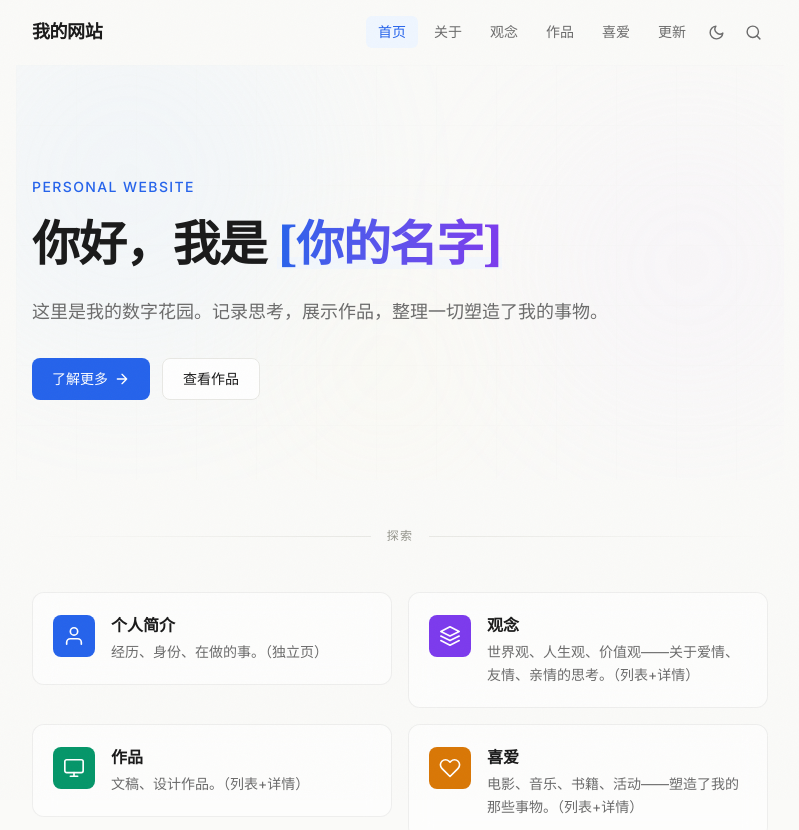
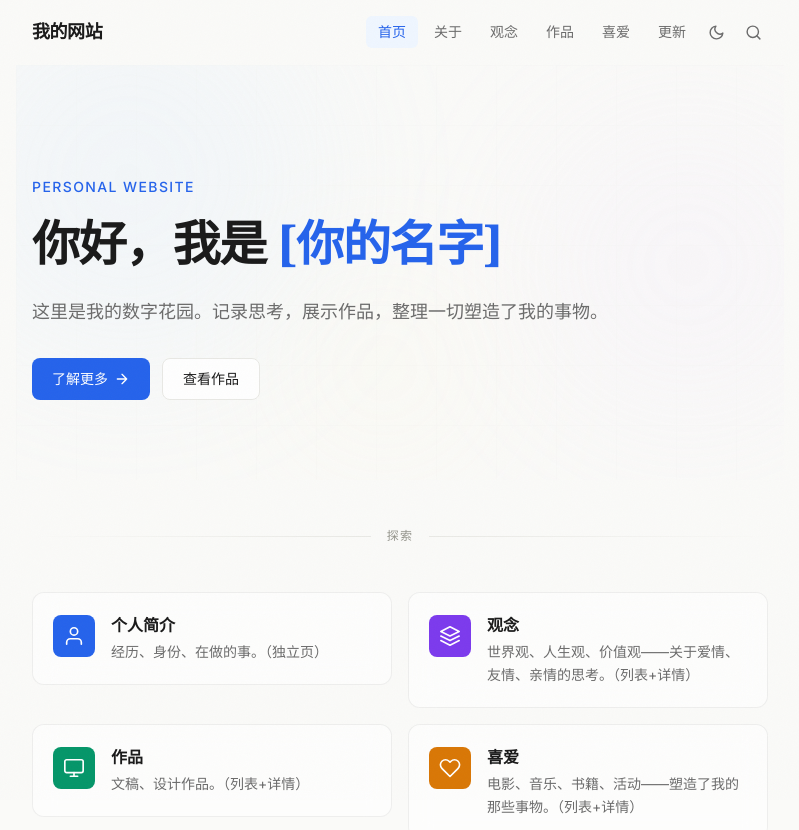
Before and after one commit to ws20061024sd-ai/XOLN_WEB, a Next.js app in the folder site/: page / in a window 1280 px wide. Shown: the top 830 px of the page, without its empty margins (240-1039 px from the left). Built offline with nearby package versions, Linux system fonts and the light colour scheme.

Commit message:
默认亮色 + 移除首页名字荧光笔背景
- ThemeScript 默认始终为亮色，不再跟随系统
- 首页 Hero 名字改为纯蓝色文字，去掉渐变和背后色块

```diff
--- a/site/src/app/page.tsx
+++ b/site/src/app/page.tsx
@@ -93,11 +93,8 @@ export default function Home() {
           </p>
           <h1 className="mt-4 font-serif text-4xl font-bold leading-tight tracking-tight sm:text-5xl sm:leading-tight">
             你好，我是{" "}
-            <span className="relative inline-block">
-              <span className="relative z-10 bg-gradient-to-r from-[var(--accent)] to-[var(--accent-2)] bg-clip-text text-transparent">
-                [你的名字]
-              </span>
-              <span className="absolute bottom-1 left-0 -z-0 h-3 w-full bg-[var(--accent-soft)] opacity-60" />
+            <span className="text-[var(--accent)]">
+              [你的名字]
             </span>
           </h1>
           <p className="mt-6 max-w-xl text-lg leading-relaxed text-[var(--text-muted)]">
--- a/site/src/components/ThemeScript.tsx
+++ b/site/src/components/ThemeScript.tsx
@@ -10,8 +10,7 @@ export default function ThemeScript() {
     if (saved === 'dark' || saved === 'light') {
       document.documentElement.setAttribute('data-theme', saved);
     } else {
-      var prefersDark = window.matchMedia('(prefers-color-scheme: dark)').matches;
-      document.documentElement.setAttribute('data-theme', prefersDark ? 'dark' : 'light');
+      document.documentElement.setAttribute('data-theme', 'light');
     }
   } catch(e) {}
 })();
```
